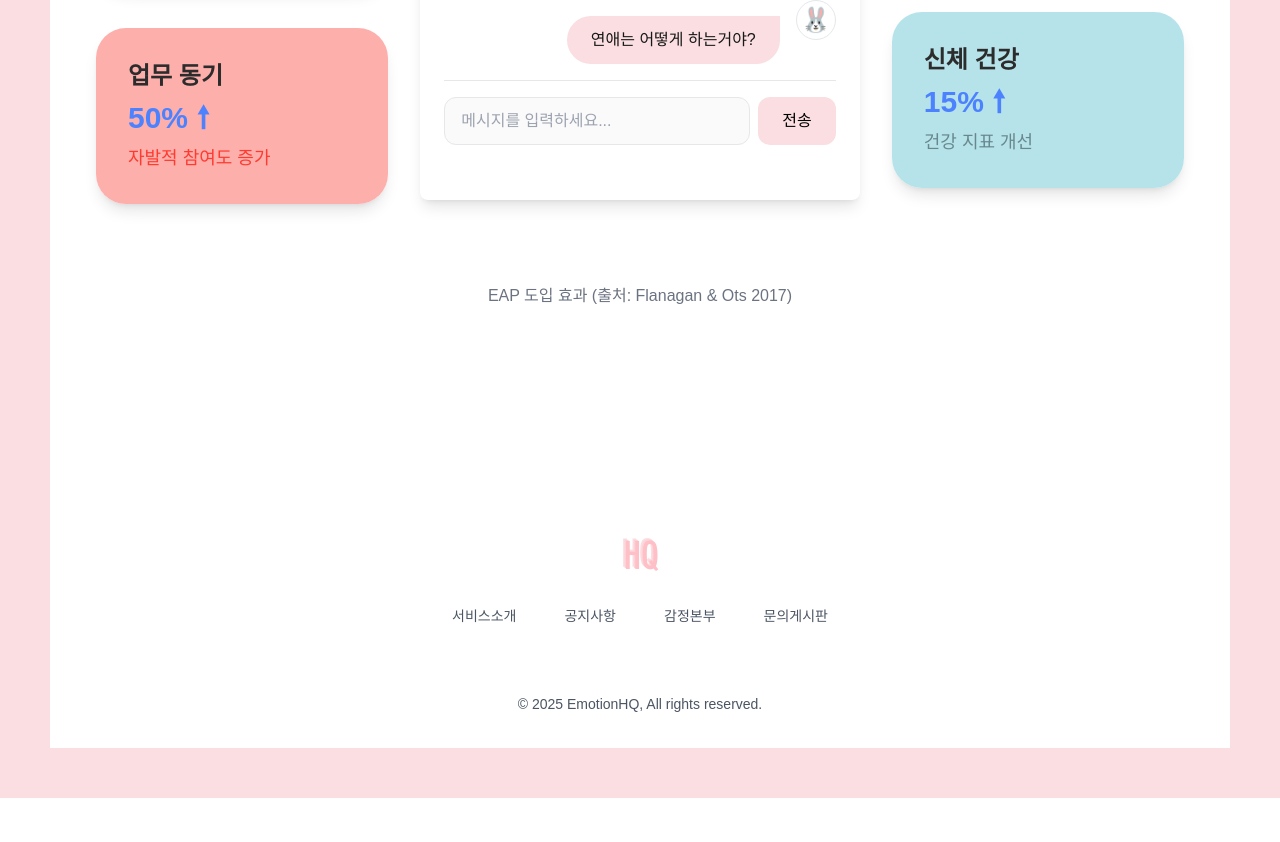
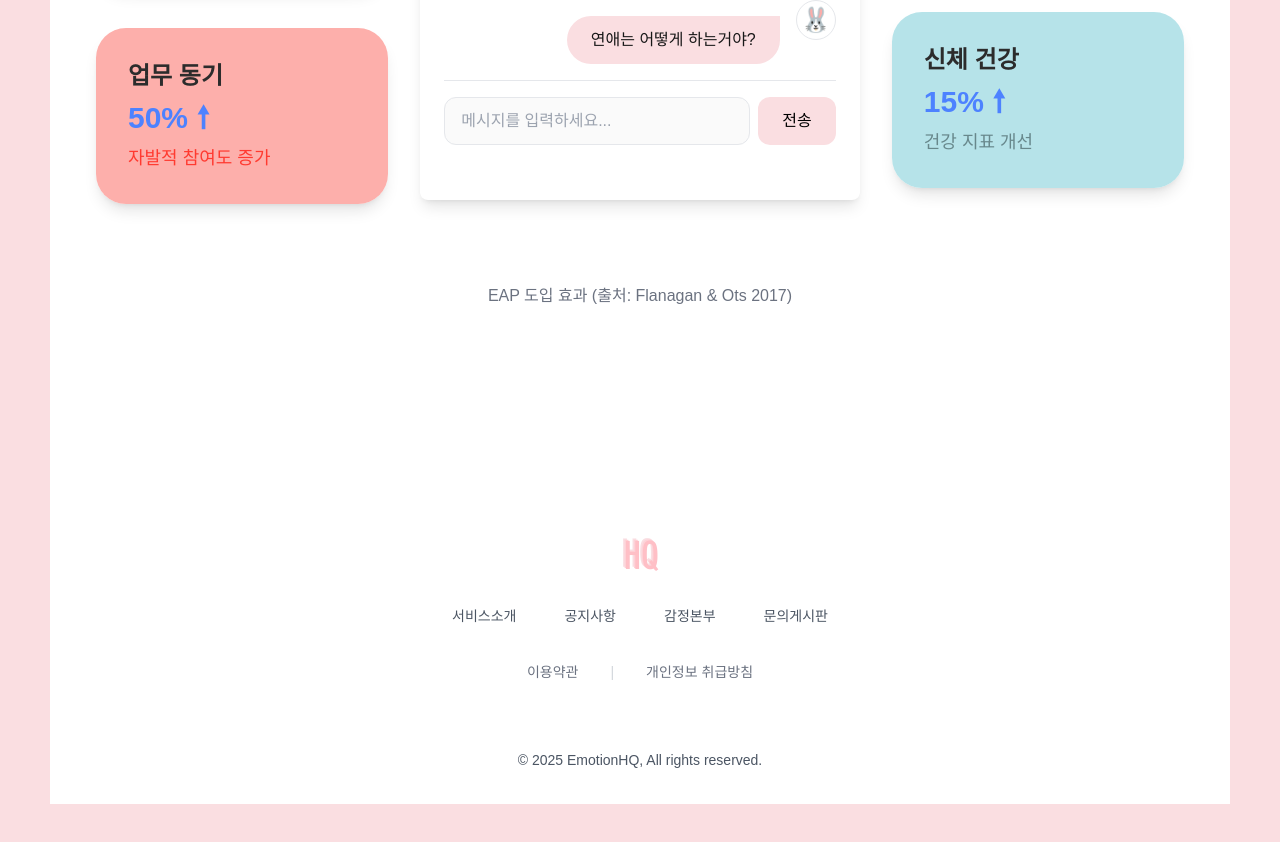
Before and after one commit to gjtjdwl/insideout-front, a Next.js app: page / in a window 1280 px wide. Shown: the part 4125-4967 px from the top of the page. Before the commit the page ends 4923 px from the top, so only its background shows below. Built offline with nearby package versions, Linux system fonts and the light colour scheme.

Commit message:
Feat: footer에 이용약관과 개인정보 취급방침 링크 추가

```diff
--- a/app/components/footer.tsx
+++ b/app/components/footer.tsx
@@ -77,6 +77,24 @@ export default function Footer() {
               </a>
             ))}
           </nav>
+
+          {/* 약관 및 개인정보 취급방침 링크 추가 */}
+          <div className="mt-8 flex justify-center gap-x-8 text-xs sm:text-sm/6">
+            <a
+              href="/about/agreement"
+              className="text-gray-500 hover:text-gray-900"
+            >
+              이용약관
+            </a>
+            <span className="text-gray-300">|</span>
+            <a
+              href="/about/privacy"
+              className="text-gray-500 hover:text-gray-900"
+            >
+              개인정보 취급방침
+            </a>
+          </div>
+
           <p className="mt-8 sm:mt-16 text-center text-xs sm:text-sm/6 text-gray-600">
             &copy; 2025 EmotionHQ, All rights reserved.
           </p>
```
